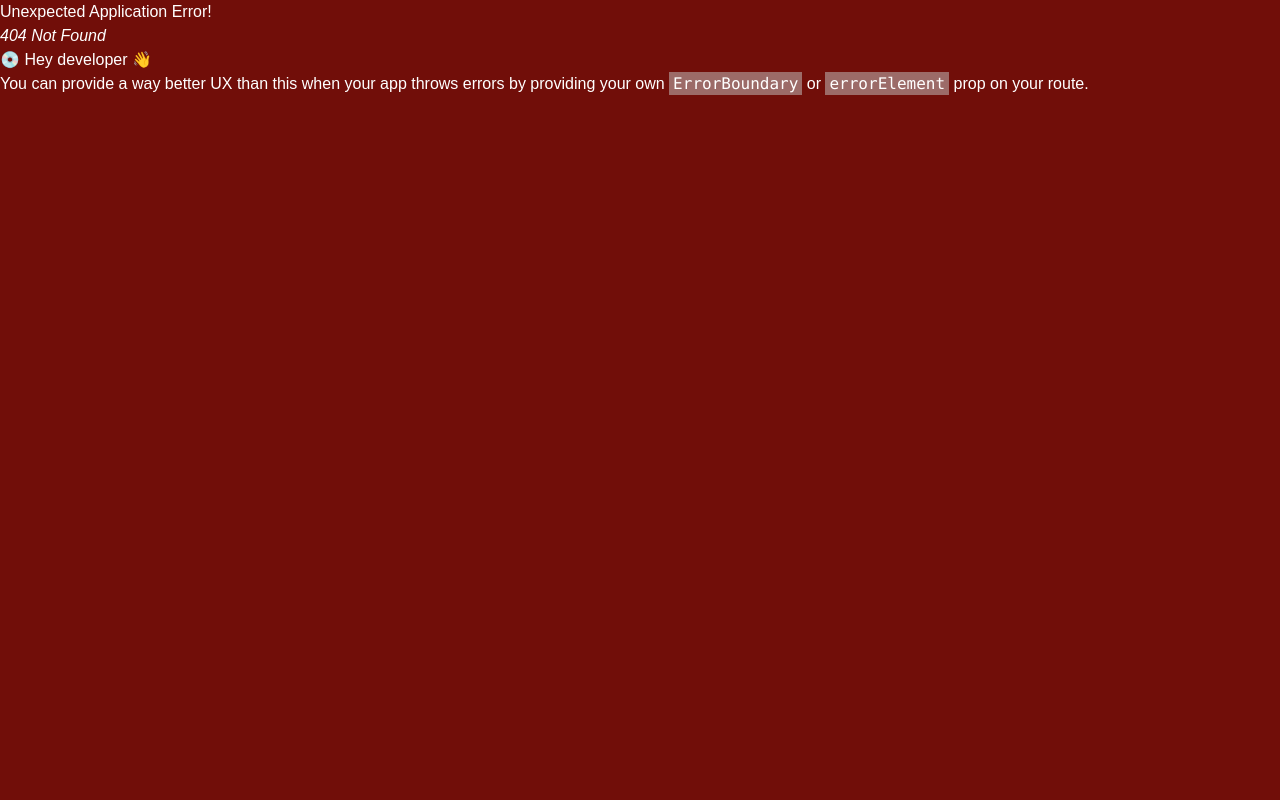
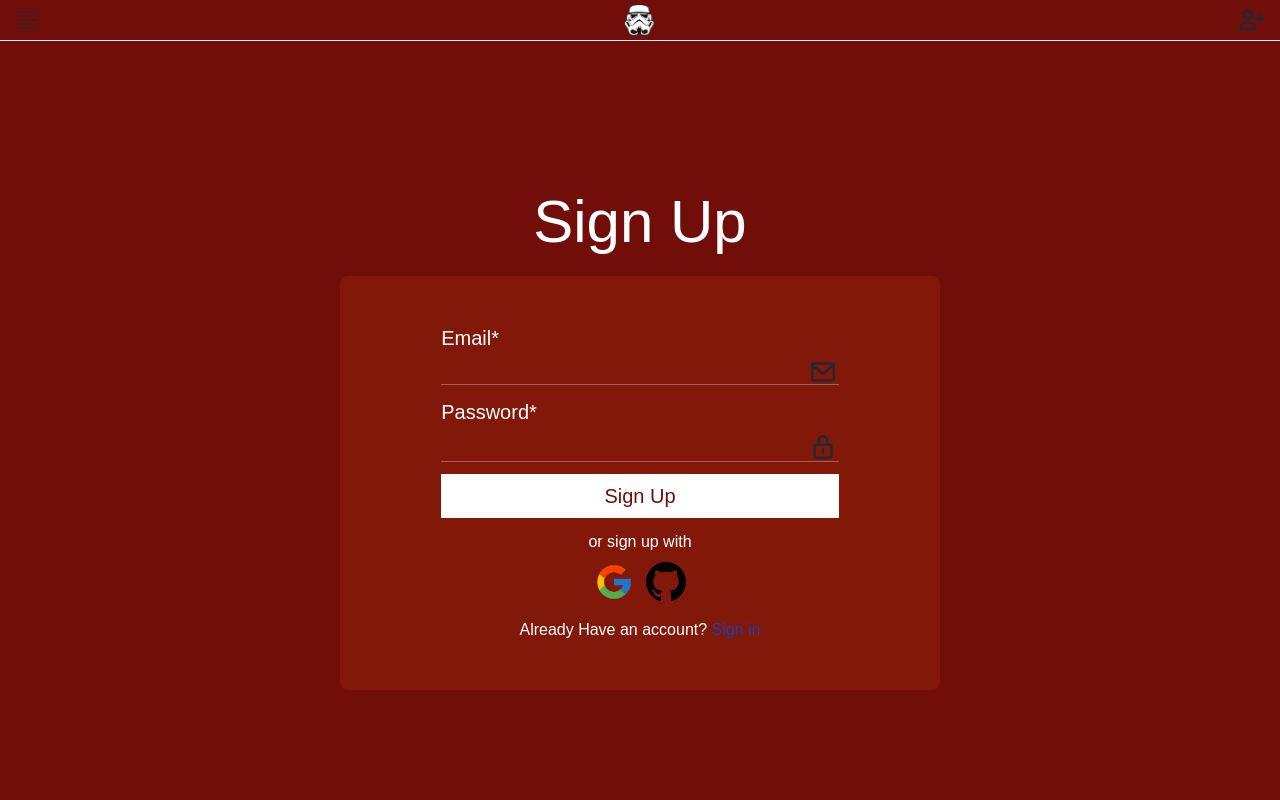
Before and after one commit to oluwasegun31/star-wars, a React (Vite) app: page /auth/signup in a window 1280 px wide. Before the commit this address had no page. Shown: the top 800 px of the page. Built offline with nearby package versions, Linux system fonts and the light colour scheme; a web font is replaced by a local one.

Commit message:
Auth Page layout & Comments

```diff
--- a/src/App.css
+++ b/src/App.css
@@ -10,3 +10,20 @@ body, html{
 .landing-img{
     background-image: url("./assets/landing-bg.webp");
 }
+/* Hide see button for all browser */
+/* For modern browsers */
+input[type="password"]::-webkit-visible-password {
+    display: none;
+}
+/* For Firefox */
+input[type="password"]::-moz-visible-password {
+    display: none;
+}
+/* For Internet Explorer */
+  input[type="password"]::-ms-reveal {
+    display: none;
+}
+/* Standard */
+input[type="password"]::-ms-clear {
+    display: none;
+}
--- a/src/App.jsx
+++ b/src/App.jsx
@@ -1,4 +1,5 @@
 import {
+  Outlet,
   Route,
   RouterProvider,
   createBrowserRouter,
@@ -7,13 +8,25 @@ import {
 import "./App.css";
 import { MainLoader } from "./components";
 import RootLayout from "./layout/RootLayout";
-import { HomePage } from "./pages";
+import { HomePage, SignInPage, SignUpPage } from "./pages";
+import { Suspense } from "react";
 
 function App() {
   const router = createBrowserRouter(
     createRoutesFromChildren(
       <Route path="/" element={<RootLayout />}>
         <Route index element={<HomePage />} />
+        <Route
+          path="auth"
+          element={
+            <Suspense fallback={<MainLoader />}>
+              <Outlet />
+            </Suspense>
+          }
+        >
+          <Route path="signup" element={<SignUpPage />} />
+          <Route path="signin" element={<SignInPage />} />
+        </Route>
       </Route>
     )
   );
--- /dev/null
+++ b/src/components/InputForm.jsx
@@ -0,0 +1,86 @@
+import googleIcon from "../assets/google.webp";
+import githubIcon from "../assets/github.webp";
+
+export default function InputForm({ formType }) {
+  return (
+    <>
+      <form className="sm:w-[70%] w-full mx-auto mb-3">
+        <div className="w-full flex flex-col justify-start items-start gap-1 sm:text-[20px] text-lg mb-3">
+          <label htmlFor="email">Email*</label>
+          <div className="relative w-full">
+            <input
+              type="email"
+              name="email"
+              id="email"
+              className="w-full bg-transparent outline-none border-b border-b-slate-200/35 focus:border-b-slate-200 pr-8"
+            />
+            <svg
+              className="w-6 h-6 text-gray-800 dark:text-slate-200/35 absolute right-1 top-1"
+              aria-hidden="true"
+              xmlns="http://www.w3.org/2000/svg"
+              fill="none"
+              viewBox="0 0 20 16"
+            >
+              <path
+                stroke="currentColor"
+                strokeLinecap="round"
+                strokeLinejoin="round"
+                strokeWidth="2"
+                d="m19 2-8.4 7.05a1 1 0 0 1-1.2 0L1 2m18 0a1 1 0 0 0-1-1H2a1 1 0 0 0-1 1m18 0v12a1 1 0 0 1-1 1H2a1 1 0 0 1-1-1V2"
+              />
+            </svg>
+          </div>
+        </div>
+        <div className="w-full flex flex-col justify-start items-start gap-1 text-[20px] mb-3">
+          <label htmlFor="password">Password*</label>
+          <div className="relative w-full">
+            <input
+              type="password"
+              name="password"
+              id="password"
+              className="w-full bg-transparent outline-none border-b border-b-slate-200/35 focus:border-b-slate-200 pr-8"
+            />
+            <svg
+              className="w-6 h-6 text-gray-800 dark:text-slate-200/35 absolute right-1 top-1 cursor-pointer"
+              aria-hidden="true"
+              xmlns="http://www.w3.org/2000/svg"
+              fill="none"
+              viewBox="0 0 16 20"
+            >
+              <path
+                stroke="currentColor"
+                strokeLinecap="round"
+                strokeLinejoin="round"
+                strokeWidth="2"
+                d="M11.5 8V4.5a3.5 3.5 0 1 0-7 0V8M8 12v3M2 8h12a1 1 0 0 1 1 1v9a1 1 0 0 1-1 1H2a1 1 0 0 1-1-1V9a1 1 0 0 1 1-1Z"
+              />
+            </svg>
+          </div>
+        </div>
+        <button
+          type="button"
+          className="w-full bg-white text-primary py-2 sm:text-[20px] text-lg font-medium capitalize"
+        >
+          {formType}
+        </button>
+      </form>
+      <p>or {formType} with</p>
+      <div className="w-full flex justify-center items-center gap-3 mt-2">
+        <img
+          width="40"
+          height="40"
+          src={googleIcon}
+          alt="google-logo"
+          className="sm:w-10 w-8 sm:h-10 h-8 cursor-pointer"
+        />
+        <img
+          width="40"
+          height="40"
+          src={githubIcon}
+          alt="github-logo"
+          className="sm:w-10 w-8 sm:h-10 h-8 cursor-pointer"
+        />
+      </div>
+    </>
+  );
+}
--- a/src/components/index.jsx
+++ b/src/components/index.jsx
@@ -1 +1,4 @@
+import { lazy } from "react";
+
 export { default as MainLoader } from "./MainLoader";
+export const InputForm = lazy(() => import("./InputForm"));
--- a/src/layout/RootLayout.jsx
+++ b/src/layout/RootLayout.jsx
@@ -2,14 +2,17 @@ import { NavLink, Outlet } from "react-router-dom";
 import Logo from "../assets/Logo.webp";
 import { AnimatePresence, motion } from "framer-motion";
 import { useState } from "react";
-
+// RootLayout component for the application's overall structure
 export default function RootLayout() {
-  const [isOpen, setIsOpen] = useState(false);
+  const [isOpen, setIsOpen] = useState(false); // State to control navigation menu visibility
+  // Variants for animated navigation menu
   const navbarVariant = {
+    // Initial state: menu hidden off-screen
     initial: {
       x: -100,
       opacity: 0,
     },
+    // Animated state: menu slides in smoothly
     animate: {
       x: 0,
       opacity: 1,
@@ -20,6 +23,7 @@ export default function RootLayout() {
         staggerChildren: 0.1,
       },
     },
+    // Exit state: menu slides out quickly
     exit: {
       x: -100,
       opacity: 0,
@@ -30,15 +34,19 @@ export default function RootLayout() {
       },
     },
   };
+  // Variants for animated navigation list items
   const navListVariant = {
+    // Initial state: list items hidden off-screen
     initial: {
       x: 100,
       opacity: 0,
     },
+    // Animated state: list items slide in
     animate: {
       x: 0,
       opacity: 1,
     },
+    // Exit state: list items slide out
     exit: {
       x: 100,
       opacity: 0,
--- a/src/pages/HomePage.jsx
+++ b/src/pages/HomePage.jsx
@@ -4,42 +4,37 @@ import Marquee from "react-fast-marquee";
 import ashoka from "../assets/ashoka.webp";
 import tatooine from "../assets/tatooine-wide.webp";
 import starDestroyer from "../assets/Star-Destroyer.webp";
+// Home Page
 export default function HomePage() {
+  // Store main text for animation
   const text = "Explore the Galaxy";
+  // Create references for featured sections
   const characterRef = useRef();
   const planetRef = useRef();
   const starshipRef = useRef();
+  // Track whether sections are in view
   const isInView = useInView(characterRef, { amount: 0.5 });
   const isInView2 = useInView(planetRef, { amount: 0.5 });
   const isInView3 = useInView(starshipRef, { amount: 0.5 });
+  // Animation variants for letter reveal
   const letterReveal = {
-    hidden: {
-      y: 100,
-      opacity: 0,
-    },
+    hidden: { y: 100, opacity: 0 },
     visible: {
       y: 0,
       opacity: 1,
-      transition: {
-        staggerChildren: 0.05,
-        type: "spring",
-      },
+      transition: { staggerChildren: 0.05, type: "spring" },
     },
   };
+  // Animation variants for scaling and fading in
   const featuredReveal = {
-    hidden: {
-      scale: 0,
-      opacity: 0,
-    },
+    hidden: { scale: 0, opacity: 0 },
     visible: {
       scale: 1,
       opacity: 1,
-      transition: {
-        type: "spring",
-        duration: 0.5,
-      },
+      transition: { type: "spring", duration: 0.5 },
     },
   };
+
   return (
     <>
       <section className="w-full h-[96vh] grid place-content-center text-center landing-img bg-center bg-cover relative px-2">
--- /dev/null
+++ b/src/pages/SignInPage.jsx
@@ -0,0 +1,26 @@
+import { Suspense } from "react";
+import { InputForm } from "../components";
+import { useNavigate } from "react-router-dom";
+
+export default function SignInPage() {
+  const navigate = useNavigate();
+  return (
+    <section className="w-full min-h-screen flex flex-col justify-center items-center gap-6 text-center">
+      <p className="sm:text-6xl text-4xl font-medium">Sign In</p>
+      <section className="sm:w-[600px] w-[90%] px-4 py-12 bg-orange-700/20 rounded-lg">
+        <Suspense fallback={<p>...</p>}>
+          <InputForm formType={"sign in"} />
+        </Suspense>
+        <p className="mt-4">
+          Don't Have an account?{" "}
+          <span
+            className="text-blue-800 font-medium cursor-pointer"
+            onClick={() => navigate("/auth/signup")}
+          >
+            Sign up
+          </span>
+        </p>
+      </section>
+    </section>
+  );
+}
--- /dev/null
+++ b/src/pages/SignUpPage.jsx
@@ -0,0 +1,26 @@
+import { Suspense } from "react";
+import { InputForm } from "../components";
+import { useNavigate } from "react-router-dom";
+
+export default function SignUpPage() {
+  const navigate = useNavigate();
+  return (
+    <section className="w-full min-h-screen flex flex-col justify-center items-center gap-6 text-center">
+      <p className="sm:text-6xl text-4xl font-medium">Sign Up</p>
+      <section className="sm:w-[600px] w-[90%] px-4 py-12 bg-orange-700/20 rounded-lg">
+        <Suspense fallback={<p>...</p>}>
+          <InputForm formType={"sign up"} />
+        </Suspense>
+        <p className="mt-4">
+          Already Have an account?{" "}
+          <span
+            className="text-blue-800 font-medium cursor-pointer"
+            onClick={() => navigate("/auth/signin")}
+          >
+            Sign in
+          </span>
+        </p>
+      </section>
+    </section>
+  );
+}
--- a/src/pages/index.jsx
+++ b/src/pages/index.jsx
@@ -1 +1,5 @@
+import { lazy } from "react";
+
 export { default as HomePage } from "./HomePage";
+export const SignUpPage = lazy(() => import("./SignUpPage"));
+export const SignInPage = lazy(() => import("./SignInPage"));
```
Also changed, not shown: src/assets/github.webp (added), src/assets/google.webp (added).
